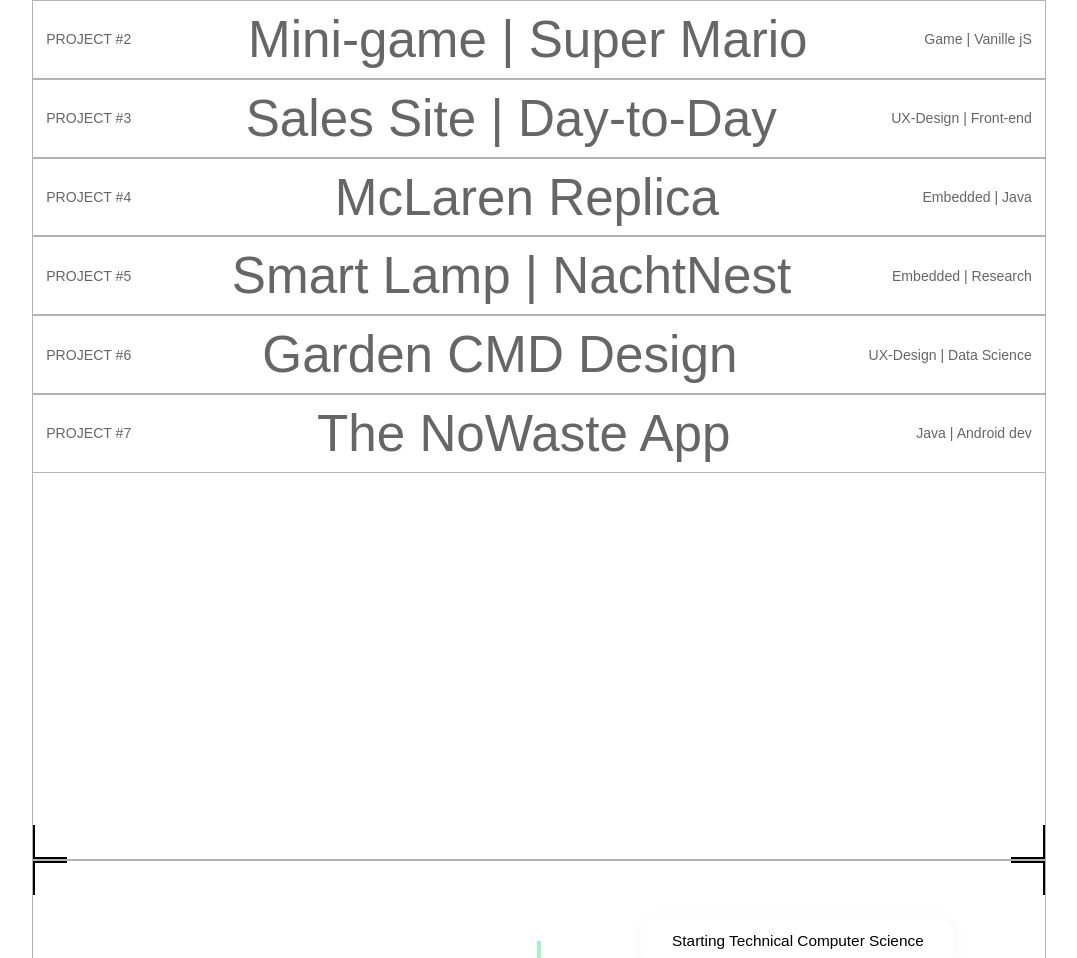
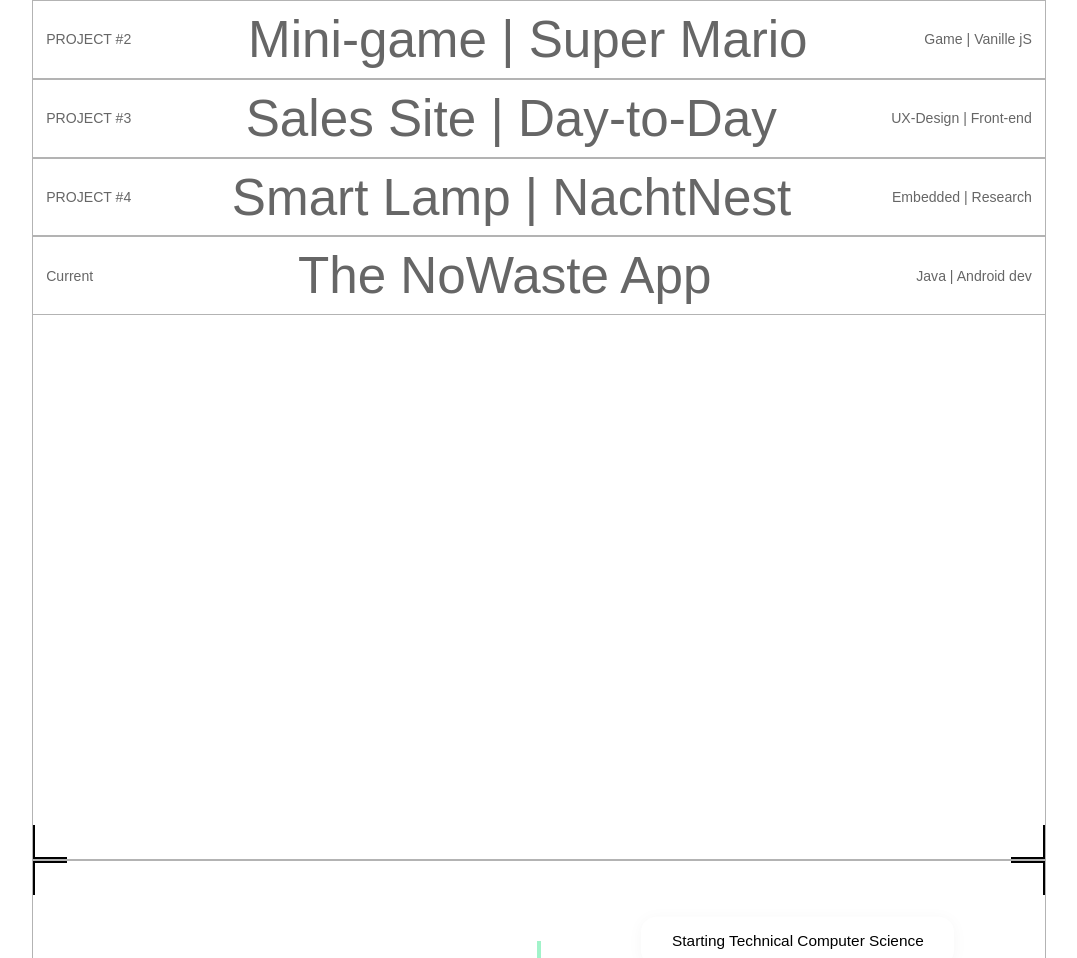
Before and after one commit to MitchellKevin/portfolioV3, a plain HTML site: page index.html in a window 1280 px wide. Shown: the part 2462-3420 px from the top of the page, without its empty margins (101-1178 px from the left). Drawn offline with Linux system fonts and the light colour scheme.

Commit message:
highlight less projects

```diff
--- a/index.html
+++ b/index.html
@@ -370,23 +370,23 @@ I turn creative ideas into functional software.</p>
                     <h3 id="project3"><a href="project-structure.html?id=daytoday">Sales Site | Day-to-Day</a></h3>
                     <p>UX-Design | Front-end</p>
                 </article>
-                <article class="project_item">
+                <!-- <article class="project_item">
                     <p>PROJECT #4</p>
                     <h3 id="project4"><a href="project-structure.html?id=fitbot">McLaren Replica</a></h3>
                     <p>Embedded | Java</p>
-                </article>
+                </article> -->
                 <article class="project_item">
-                    <p>PROJECT #5</p>
+                    <p>PROJECT #4</p>
                     <h3 id="project"><a href="project-structure.html?id=fitbot">Smart Lamp | NachtNest</a></h3>
                     <p>Embedded | Research</p>
                 </article>
-                <article class="project_item">
+                <!-- <article class="project_item">
                     <p>PROJECT #6</p>
                     <h3 id="project5"><a href="project-structure.html?id=fitbot">Garden CMD Design</a></h3>
                     <p>UX-Design | Data Science</p>
-                </article>
+                </article> -->
                 <article class="project_item">
-                    <p>PROJECT #7</p>
+                    <p>Current</p>
                     <h3 id="project7"><a href="project-structure.html?id=fitbot">The NoWaste App</a></h3>
                     <p>Java | Android dev</p>
                 </article>
```
